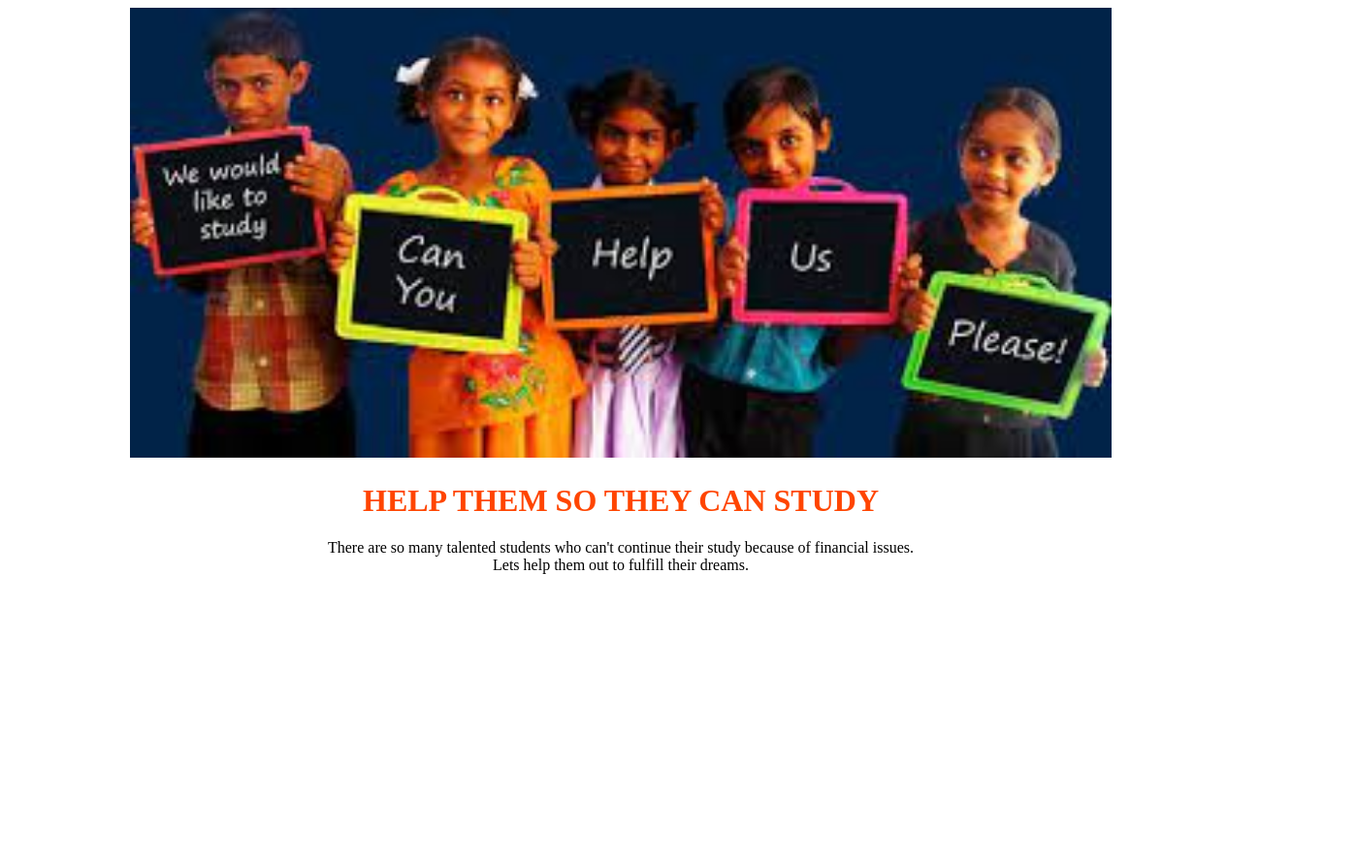
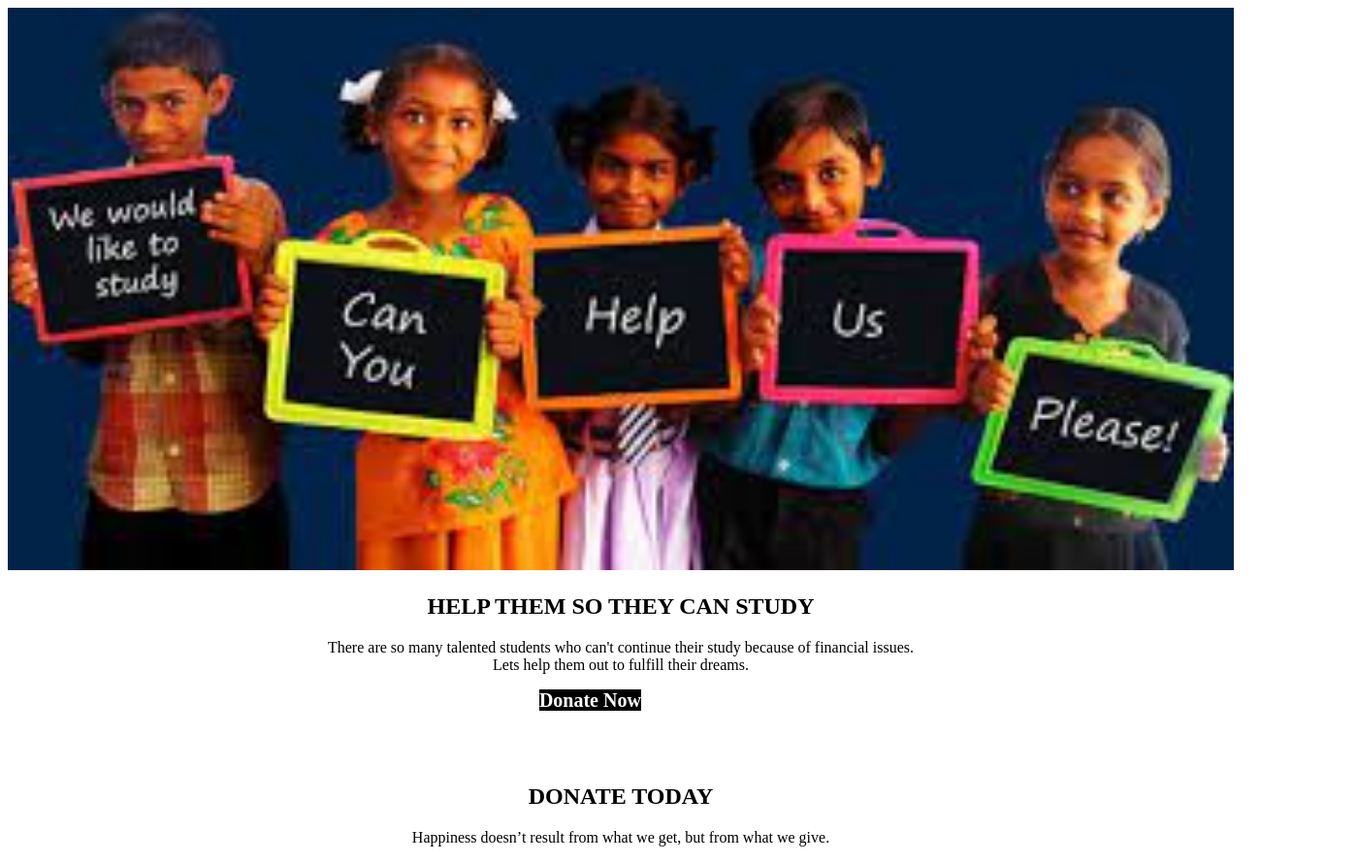
Before and after one commit to Md-Sajid-Hasan/Assignment-1, a plain HTML site: page index.html in a window 1280 px wide. Shown: the whole page at 97% size, 1398 px wide, since content can reach past the window. Before the commit the page ends 800 px from the top, so only its background shows below. Drawn offline with Linux system fonts and the light colour scheme; a web font is replaced by a local one.

Commit message:
second commit

```diff
--- a/index.html
+++ b/index.html
@@ -11,10 +11,21 @@
     <link rel="stylesheet" href="style.css">
 </head>
 <body>
-    <div>
-        <img class="middle3" src="download.jpg" alt="">
-        <h1 class="middle2"> <span class="orange-color">HELP THEM SO THEY CAN STUDY</span></h1>
-        <p class="middle">There are so many talented students who can't continue their study because of financial issues. <br>Lets help them out to fulfill their dreams.</p>
-    </div>
+    <section>
+        <div>
+            <img class="chobi" src="/download.jpg" alt="">
+        </div>
+        <div class="paragraph">
+            <h1 class="middle2"> <span class="orange-color">HELP THEM SO THEY CAN STUDY</span></h1>
+            <p class="middle">There are so many talented students who can't continue their study because of financial issues. <br>Lets help them out to fulfill their dreams.</p>
+            <p class="center"><a class="button" target="_blank" href="https://www.bkash.com/"><b>Donate Now</b></a></p>
+        </div>
+    </section>
+    <section>
+        <div class="align">
+            <H1>DONATE TODAY</H1>
+            <p>Happiness doesn’t result from what we get, but from what we give.</p>
+        </div>
+    </section>
 </body>
 </html>
--- a/style.css
+++ b/style.css
@@ -2,7 +2,7 @@
     font-family: 'Finlandica', sans-serif;
 }
 .orange-color{
-    color: orangered;
+    color: black;
 }
 .middle{
     text-align: center;
@@ -10,7 +10,28 @@
 .middle2{
     text-align: center;
 }
-.middle3{
-    padding-left: 10%;
-    width: 80%;
+.button{
+    border: 5%;
+    font-size: 20px;
+    text-align: center;
+    background-color: black;
+    text-decoration: none;
+    color: white;
 }
+.center{
+    text-align: center;
+    width: 95%;
+}
+.chobi{
+    width: 100%;
+}
+.paragraph{
+    text-align: center;
+    width: 100%;
+}
+.align{
+    width: 100%;
+    text-align: center;
+    padding-top: 3%;
+    padding-right: 10%;
+}
```
